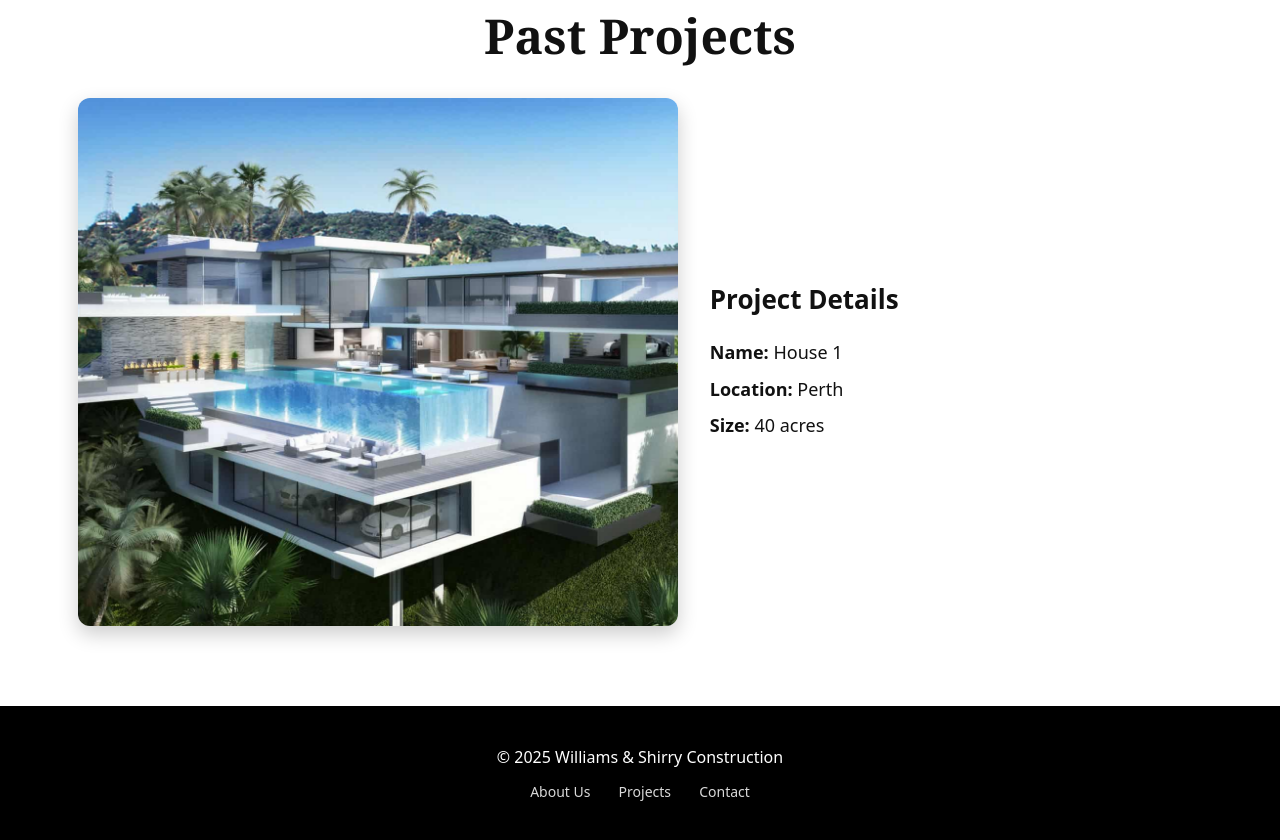
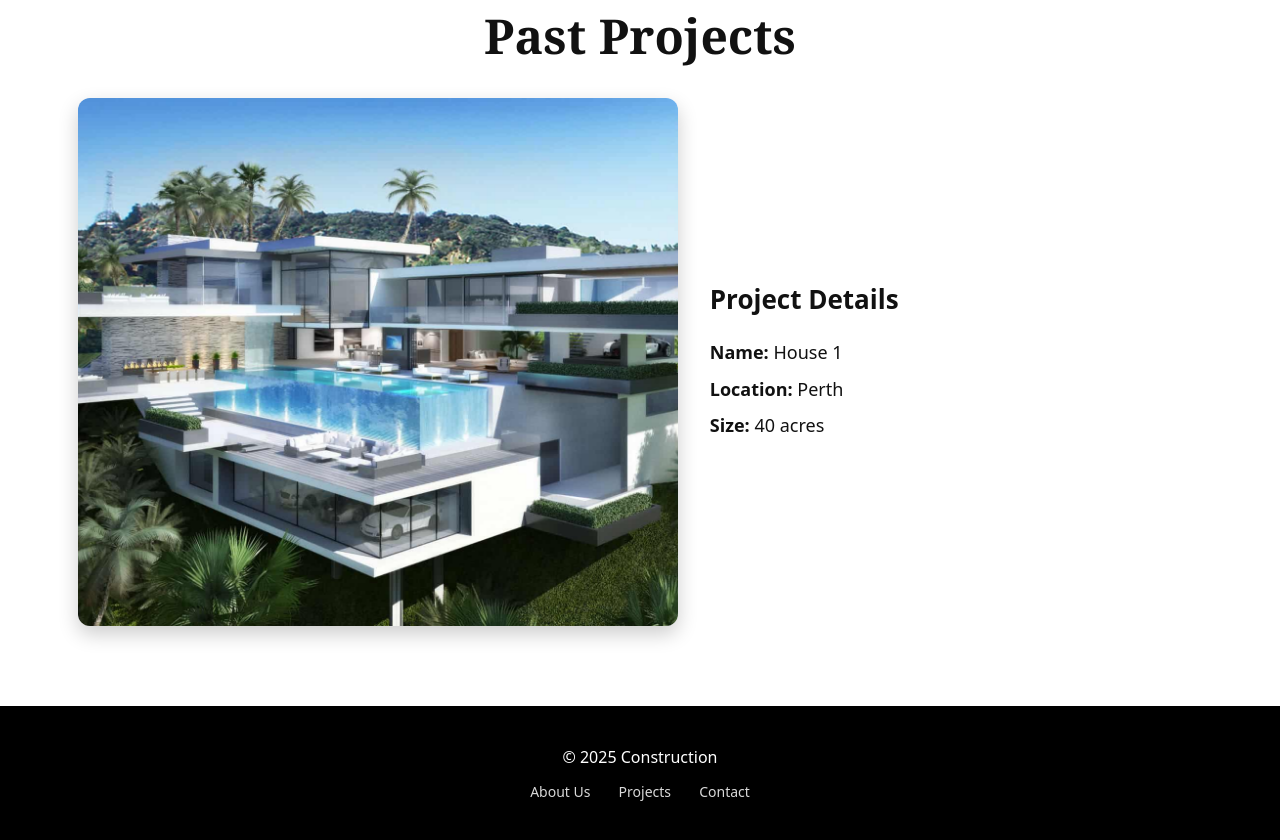
Before and after one commit to Niness214/Website, a plain HTML site: page index.html in a window 1280 px wide. Shown: the part 1133-1973 px from the top of the page. Drawn offline with Linux system fonts and the light colour scheme.

Commit message:
Update index.html

```diff
--- a/index.html
+++ b/index.html
@@ -3,7 +3,7 @@
 <head>
   <meta charset="UTF-8" />
   <meta name="viewport" content="width=device-width, initial-scale=1" />
-  <title>Williams & Shirry Construction</title>
+  <title>Construction</title>
   <style>
     :root { --header-h: 60px; }
 
@@ -172,7 +172,7 @@
 
   <!-- Footer -->
   <footer>
-    <div>© 2025 Williams & Shirry Construction</div>
+    <div>© 2025 Construction</div>
     <div class="links">
       <a href="#about">About Us</a>
       <a href="#projects">Projects</a>
```
